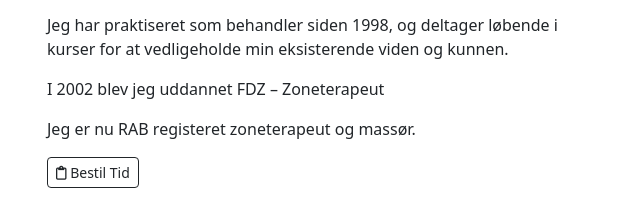
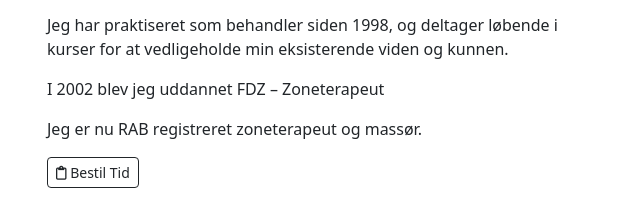
Before and after one commit to NordSund/Hjemmeside, a plain HTML site: page index.html in a window 1280 px wide. Shown: the part 1232-1449 px from the top of the page, 35-675 px from the left. Drawn offline with Linux system fonts and the light colour scheme.

Commit message:
Update index.html

```diff
--- a/index.html
+++ b/index.html
@@ -120,7 +120,7 @@
                                     <p>I 1998 blev jeg uddannet som kropsmassør på Naturmedicinsk kursuscenter.</p>
                                     <p>Jeg har praktiseret som behandler siden 1998, og deltager løbende i kurser for at vedligeholde min eksisterende viden og kunnen.</p>
                                     <p>I 2002 blev jeg uddannet FDZ – Zoneterapeut </p>
-                                    <p>Jeg er nu RAB registeret zoneterapeut og massør.</p>
+                                    <p>Jeg er nu RAB registreret zoneterapeut og massør.</p>
                         <button class="btn btn-sm btn-outline-dark" type="submit" onclick="location.href='https://system.easypractice.net/book/nordsund';"><i class="fa-regular fa-clipboard"></i> Bestil Tid</button>
                             </div>
                             <div class="col-md-6">
```
